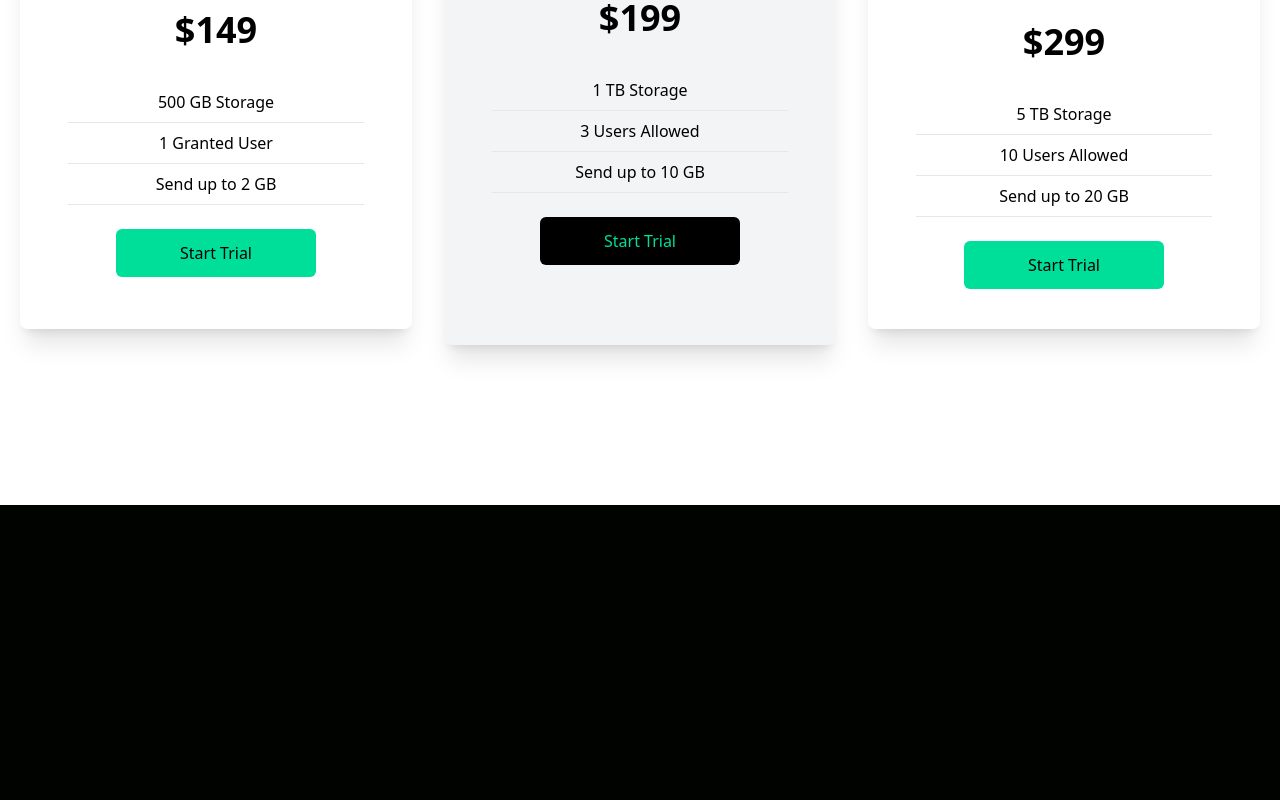
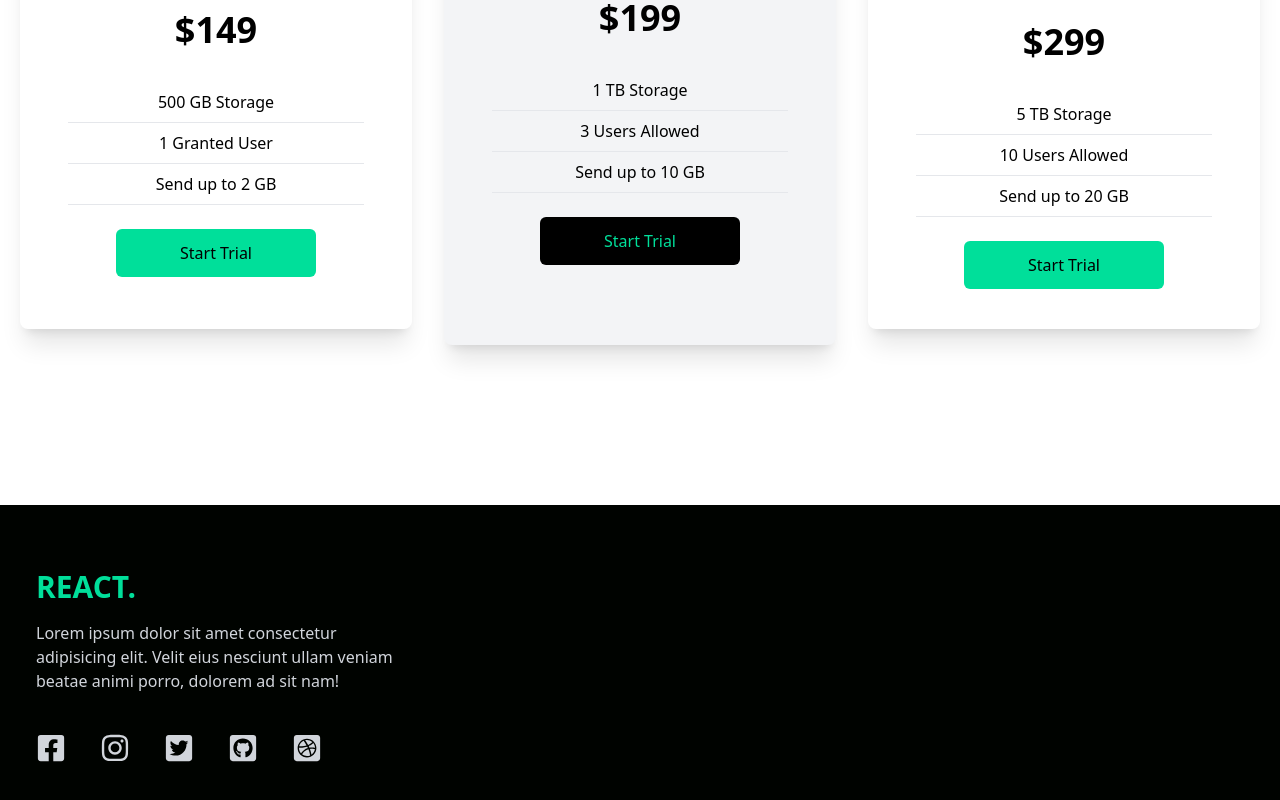
Before and after one commit to busari-mcode/data-finance-app, a React (Create React App) app: page / in a window 1280 px wide. Shown: the part 1969-2769 px from the top of the page. Before the commit the page ends 2474 px from the top, so only its background shows below. Built offline with nearby package versions, Linux system fonts and the light colour scheme.

Commit message:
new changes

```diff
--- a/src/App.js
+++ b/src/App.js
@@ -4,6 +4,7 @@ import Hero from "./components/Hero";
 import Analytics from "./components/Analytics";
 import Newsletter from "./components/Newsletter";
 import Cards from "./components/Cards";
+import Footer from "./components/Footer";
 
 function App() {
   return (
@@ -13,6 +14,7 @@ function App() {
     <Analytics />
     <Newsletter />
     <Cards />
+    <Footer />
     </>
   );
 }
--- a/src/components/Cards.jsx
+++ b/src/components/Cards.jsx
@@ -19,7 +19,7 @@ const Cards = () => {
                 <button className='bg-[#00df9a] w-[200px] rounded-md font-medium my-6 mx-auto px-6 py-3'>Start Trial</button>
             </div>
             <div className='w-full shadow-xl bg-gray-100 flex flex-col p-4 md:my-0 my-8 rounded-lg hover:scale-105 duration-300'>
-                <img className='w-20 mx-auto mt-[-3rem] bg-white' src={Double} alt="" />
+                <img className='w-20 mx-auto mt-[-3rem] bg-transpatent' src={Double} alt="" />
                 <h2 className='text-2xl font-bold text-center py-8'>Partnership</h2>
                 <p className='text-center text-4xl font-bold'>$199</p>
                 <div className='text-center font-medium'>
--- /dev/null
+++ b/src/components/Footer.jsx
@@ -0,0 +1,28 @@
+import React from 'react';
+import {
+    FaDribbbleSquare,
+    FaFacebookSquare,
+    FaGithubSquare,
+    FaInstagram,
+    FaTwitterSquare
+} from 'react-icons/fa'
+
+const Footer = () => {
+  return (
+    <div className='max-w-[1240px] mx-auto py-16 px-4 grid lg:grid-cols-3 gap-8 text-gray-300'>
+        <div>
+        <h1 className="w-full text-3xl font-bold text-[#00df9a]">REACT.</h1>
+        <p className='py-4'>Lorem ipsum dolor sit amet consectetur adipisicing elit. Velit eius nesciunt ullam veniam beatae animi porro, dolorem ad sit nam!</p>
+        <div className='flex justify-between md:w-[75%] my-6'>
+            <FaFacebookSquare size={30} />
+            <FaInstagram size={30} />
+            <FaTwitterSquare size={30} />
+            <FaGithubSquare size={30} />
+            <FaDribbbleSquare size={30} />
+        </div>
+        </div>
+    </div>
+  )
+}
+
+export default Footer
```
